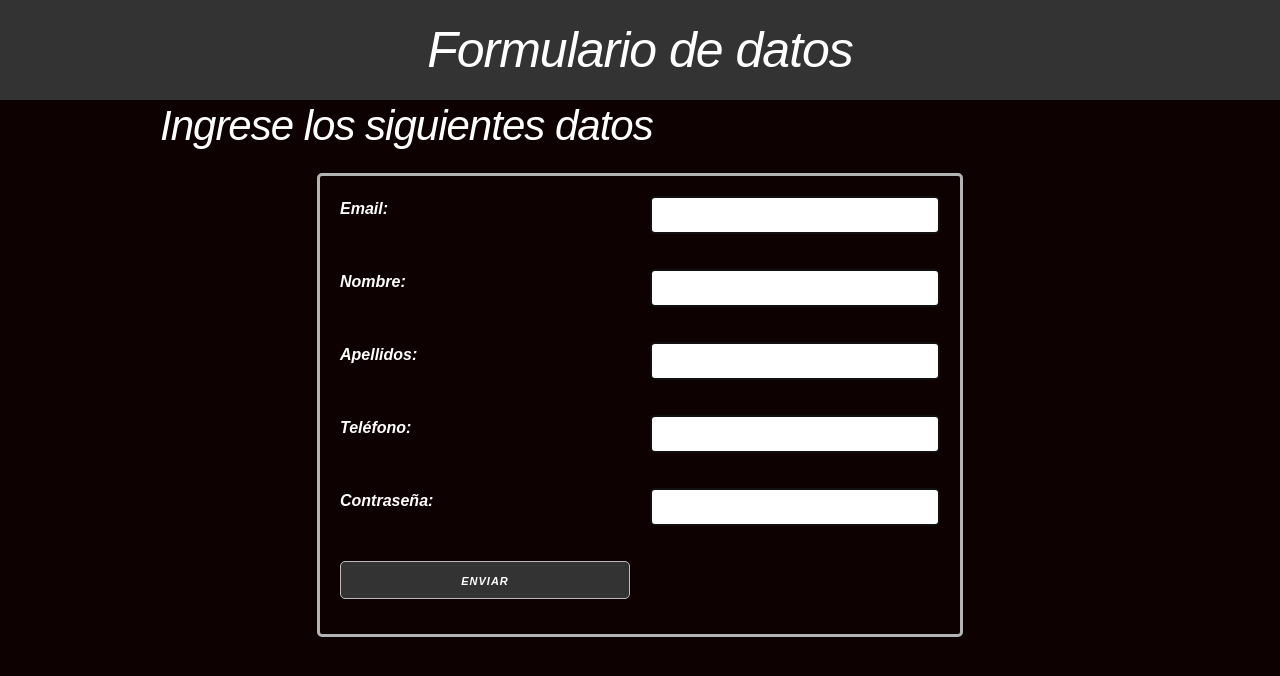
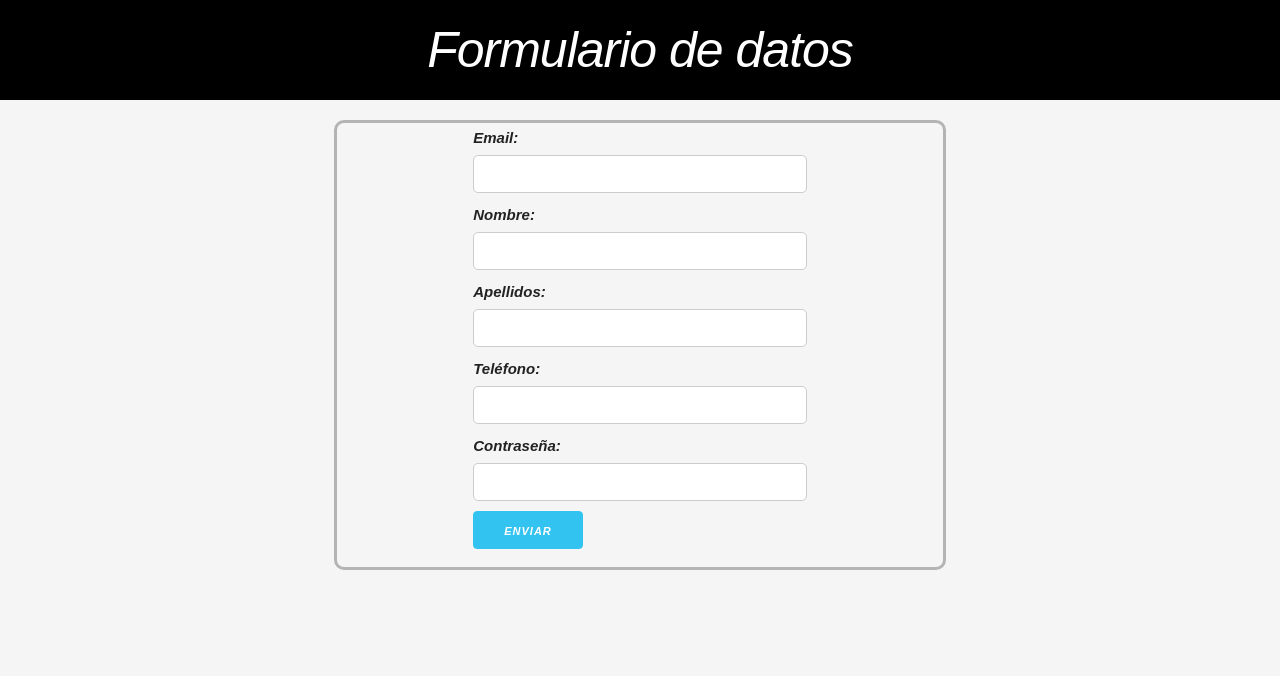
Before and after one commit to alexuriel9711/bootcamp, a plain HTML site: page module_II/lab3/index.html in a window 1280 px wide. Drawn offline with Linux system fonts and the light colour scheme.

Commit message:
module_II: changes in index.html, styless.css
correct use from framework skeleton

```diff
--- a/module_II/lab3/index.html
+++ b/module_II/lab3/index.html
@@ -7,17 +7,15 @@
     <link rel="stylesheet" href="./skeleton.css">
     <link rel="stylesheet" href="./styles.css">
     <meta name="viewport" content="width=device-width, initial-scale=1.0">
-    <title>ejercicio 3 modulo 2</title>
+    <title>Modulo 2 Ejercicio 3</title>
 </head>
 <body>
     <header>
-        <h1>Formulario de datos</h1>
-
+        <h1 class="container">Formulario de datos</h1>
     </header>
-
-    <section class="container">
-        <h2>Ingrese los siguientes datos</h2>
-        <form action="#" method="post">
+    <form>
+        <div class="row">
+            <div class="twelve columns">
                 <label for="email">Email:</label>
                 <input type="email" id="email" name="email" required>
 
@@ -33,9 +31,9 @@
                 <label for="password">Contraseña:</label>
                 <input type="password" id="password" name="password" required>
 
-            <input type="submit" value="Enviar">
+            </div>
+                <input class="button-primary" type="submit" value="Enviar">
+        </div>
     </form>
-    </section>
-
 </body>
 </html>
--- a/module_II/lab3/styles.css
+++ b/module_II/lab3/styles.css
@@ -1,64 +1,62 @@
-* {
-    font-size: 16px;
+
+body {
+    font-family: Raleway, sans-serif;
+    background-color: #f5f5f5;
 }
-body {
-    font-family: Arial, sans-serif;
-    margin: 0;
-    padding: 0;
-    background-color: #0e0101;
-}
-
 header {
-    background-color: #333;
+    background-color: #000000;
     color: #ffffff;
     padding: 20px;
     text-align: center;
+    margin-bottom: 20px;
+    font-style: italic;
+}
+.row {
+    max-width: 960px;
+    margin: 0 auto;
+    font-style: italic;
+    font-weight: bold;
+}
+form {
+    display: flex;
+    flex-wrap: wrap;
+    margin: 10px auto;
+    max-width: 600px;
+    padding: 3px;
+    border: 3px solid #b4b4b4;
+    border-radius: 10px;
 }
 
-h1 {
-    margin: 0;
-    font-style: italic;
-}
-h2{
-    color: #fff;
-    font-style: italic;
-}
-form {
-    display: grid;
-    grid-template-columns: repeat(2, 1fr);
-    grid-gap: 20px;
-    margin: 20px auto;
-    max-width: 600px;
-    padding: 20px;
-    border: 3px solid #b4b4b4;
-    border-radius: 5px;
-    color: #ffffff;
-}
-
-label {
-    font-weight: bold;
-    font-style: italic;
-}
-
+input[type="email"],
 input[type="text"],
-input[type="email"],
 input[type="tel"],
 input[type="password"] {
     width: 100%;
     padding: 10px;
-    border: 2px solid #111010;
+    margin-bottom: 10px;
+    border: 1px solid #ccc;
     border-radius: 5px;
-    color: #070303;
 }
 
-input[type="submit"] {
-    background-color: #333;
+.button-primary {
+    background-color: #0074D9;
     color: #fff;
+    border: none;
+    padding: 10px 20px;
+    border-radius: 5px;
     cursor: pointer;
-    border-radius: 5px;
-    font-style: italic;
 }
+/* Larger than mobile */
+@media (min-width: 400px) {}
 
-input[type="submit"]:hover {
-    background-color: #555;
-}
+/* Larger than phablet (also point when grid becomes active) */
+@media (min-width: 550px) {}
+
+/* Larger than tablet */
+@media (min-width: 750px) {}
+
+/* Larger than desktop */
+@media (min-width: 1000px) {}
+
+/* Larger than Desktop HD */
+@media (min-width: 1200px) {}
```
Lines whose indentation alone changed are shown as unchanged.
